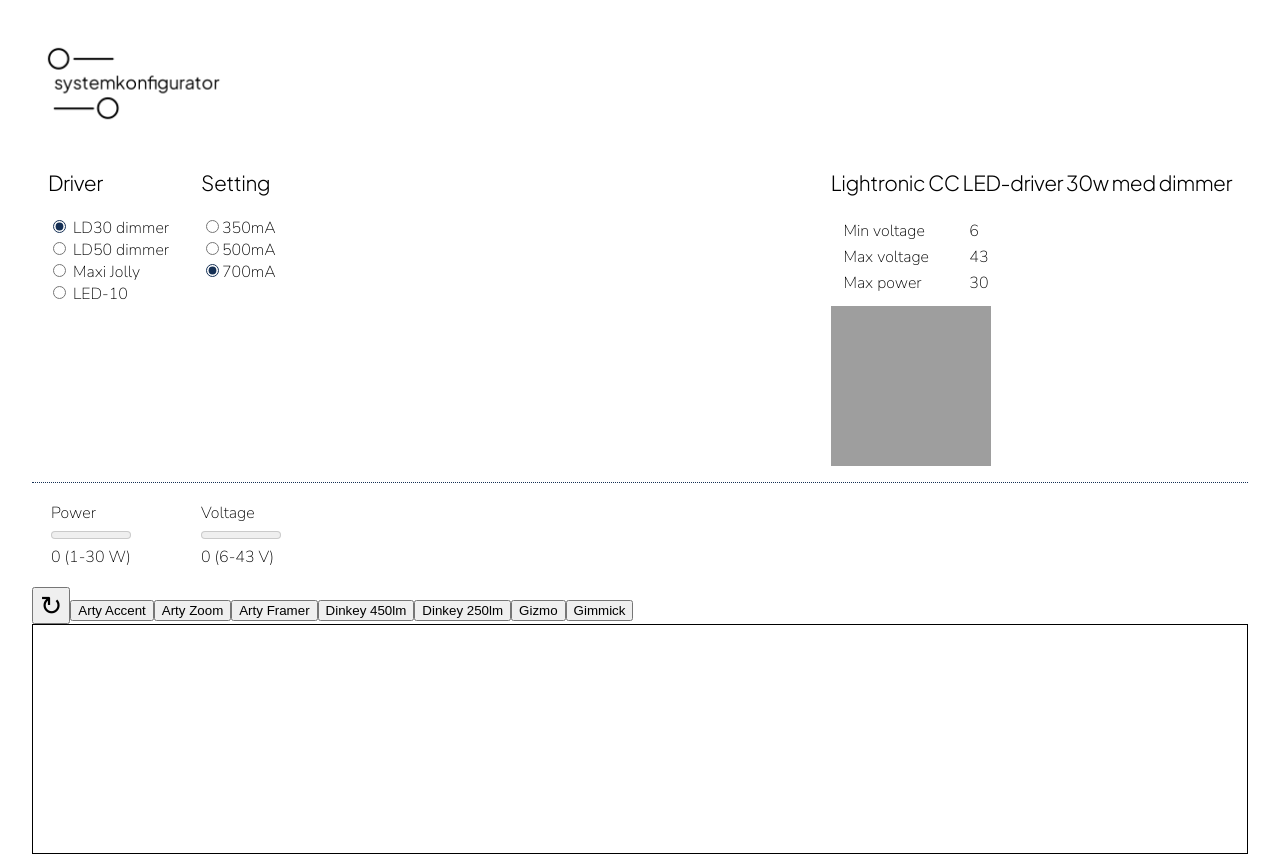
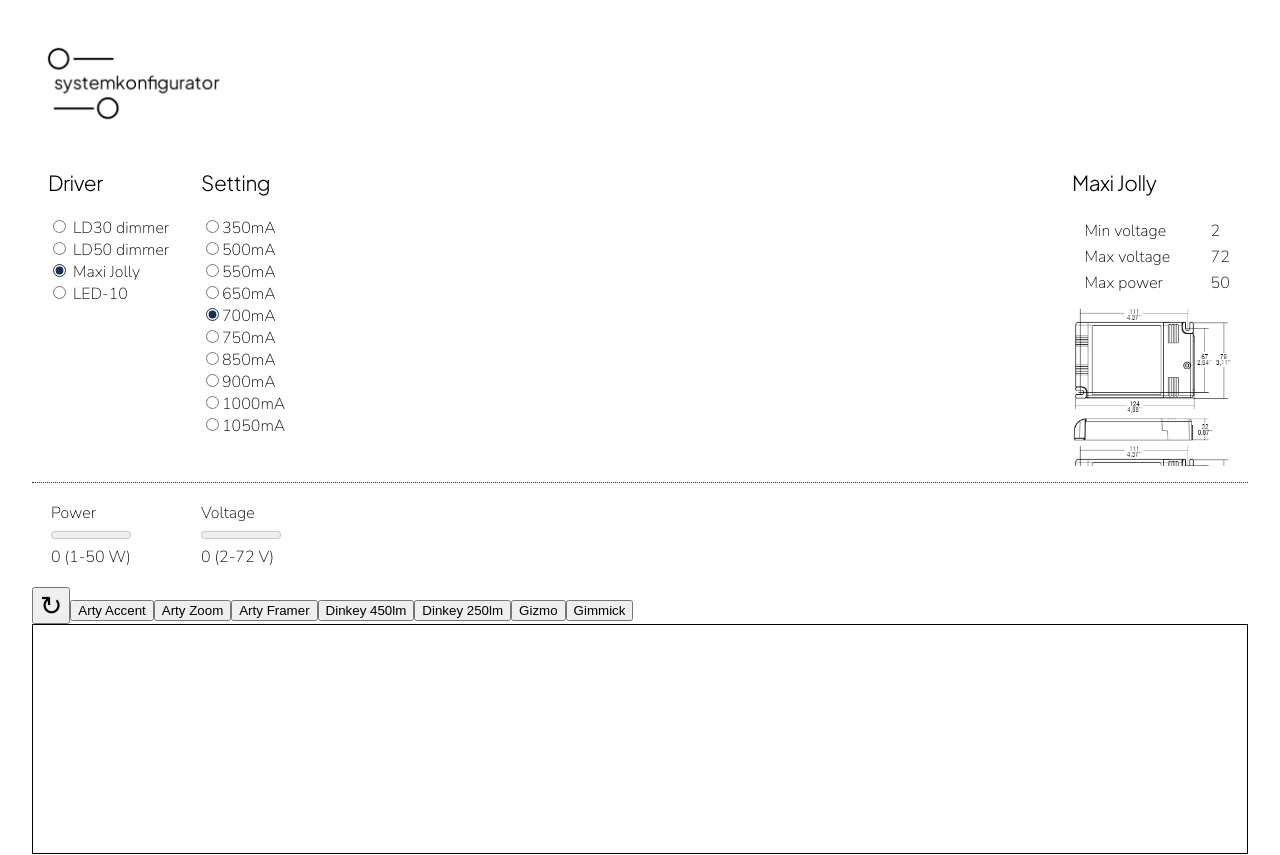
Before and after one commit to Ljusdesign/systemkonfigurator, a React (Create React App) app: page / in a window 1280 px wide. Shown: the top 855 px of the page. Built offline with nearby package versions, Linux system fonts and the light colour scheme; grey boxes are pictures that could not be loaded.

Commit message:
M-JOL default driver

```diff
--- a/src/products/CCdrivers.js
+++ b/src/products/CCdrivers.js
@@ -165,7 +165,7 @@ const drivers = new Map([
   }],
 ])
 
-function loadDriver (name = 'LD30 dimmer', setting = '700mA') {
+function loadDriver (name = 'Maxi Jolly', setting = '700mA') {
   return produce(drivers.get(name), driver => {
     driver.index = name
     const settingIndex = driver.settings.findIndex(s => s.name === setting) || 0
```
